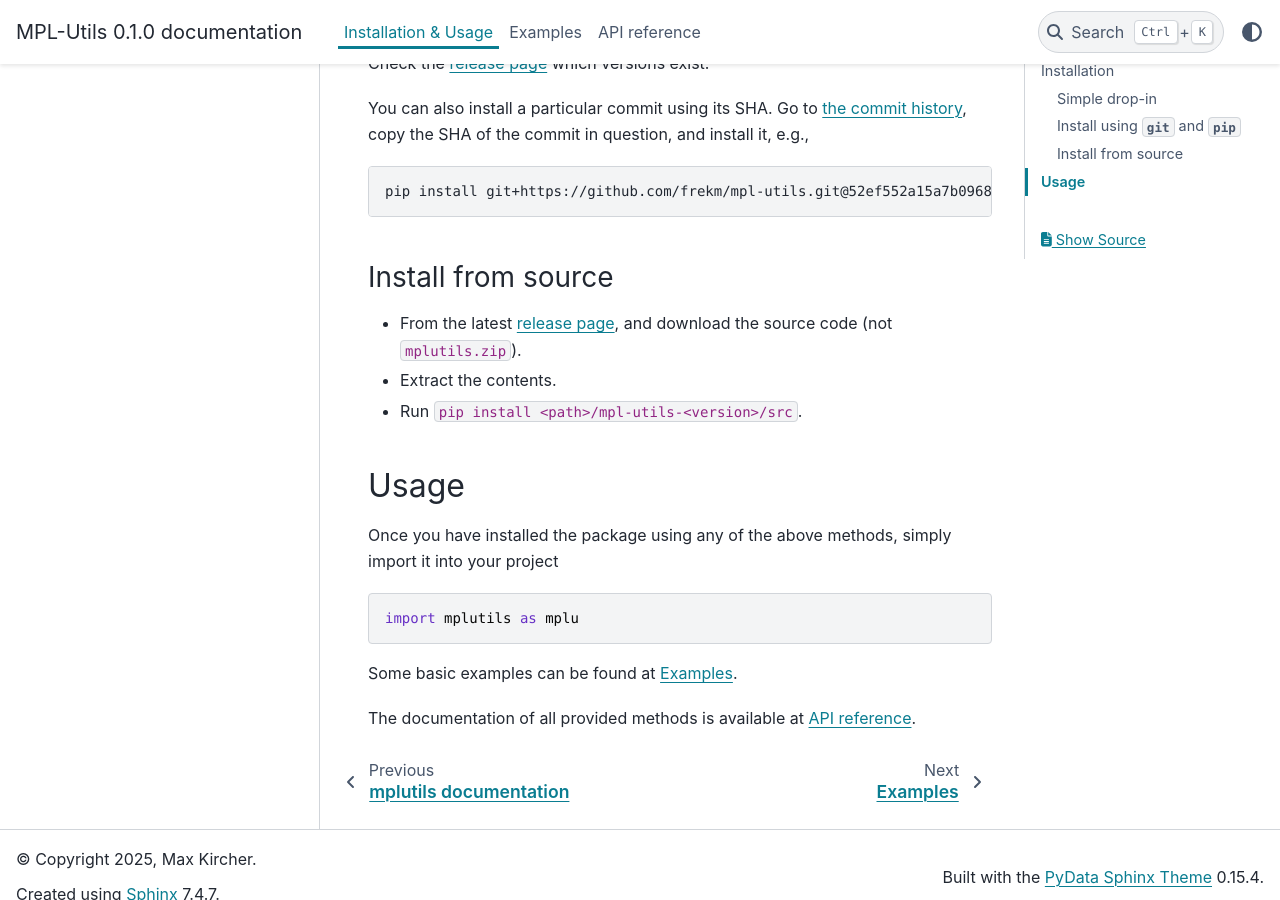
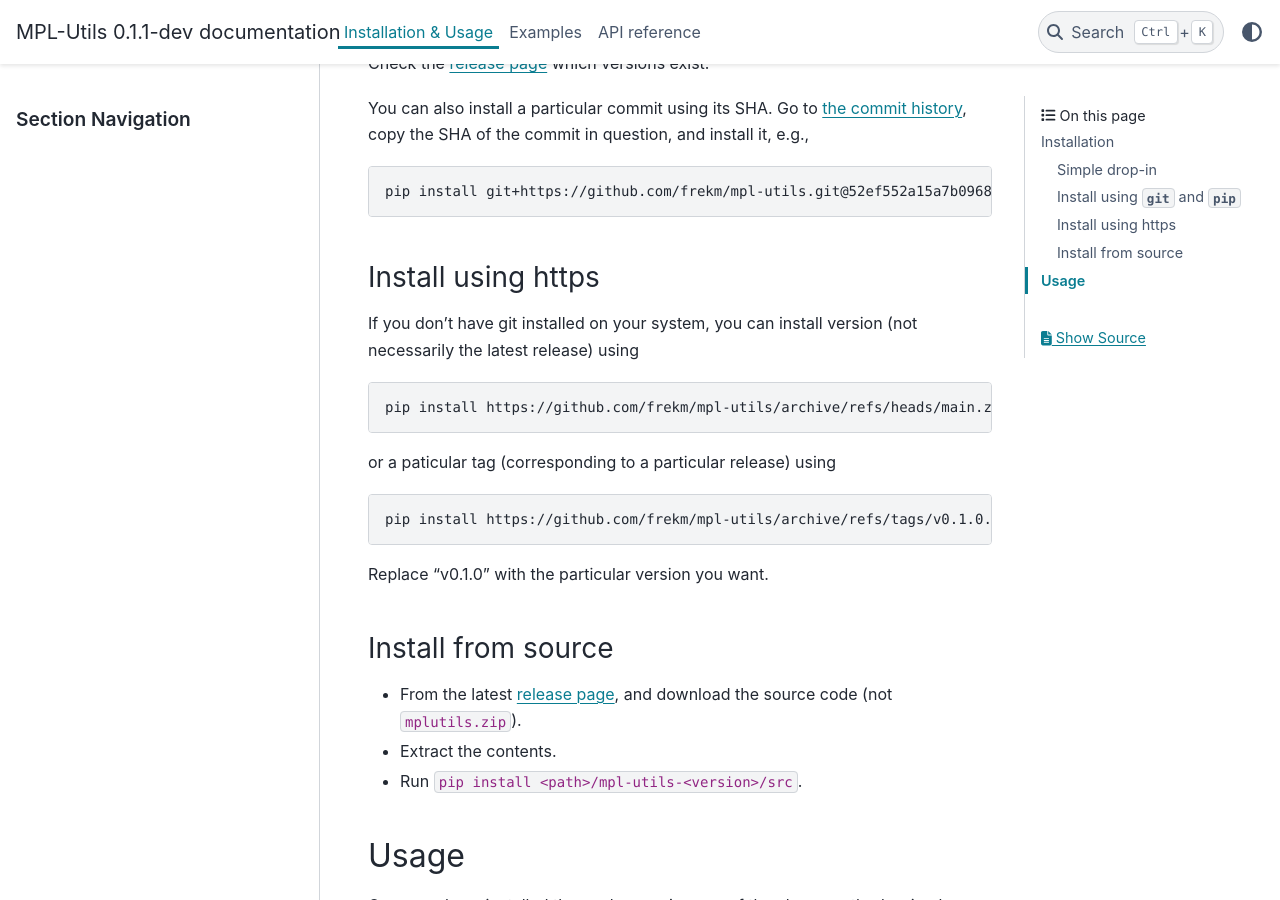
Before and after one commit to frekm/mpl-utils, a Sphinx documentation site: the page built from docs/source/installation.rst, in a window 1280 px wide and 900 px high, scrolled down 1047 px. Built offline with Sphinx 7.4.7 and the PyData theme 0.15.4, drawn with Linux system fonts in a browser that asks for light colours.

Commit message:
update installation docs

```diff
--- a/docs/source/installation.rst
+++ b/docs/source/installation.rst
@@ -28,6 +28,8 @@ The simplest way is using ``pip``:
 
 Other methods are listed `here <https://matplotlib.org/stable/install/index.html>`__.
 
+
+
 Install using ``git`` and ``pip``
 ---------------------------------
 
@@ -56,6 +58,24 @@ SHA of the commit in question, and install it, e.g.,
     pip install git+https://github.com/frekm/mpl-utils.git@52ef552a15a7b096824dd6457f35f40542f30686
 
 
+Install using https
+-------------------
+
+If you don't have git installed on your system, you can install version
+(not necessarily the latest release) using
+
+.. code-block:: shell
+
+    pip install https://github.com/frekm/mpl-utils/archive/refs/heads/main.zip
+
+or a paticular tag (corresponding to a particular release) using
+
+.. code-block:: shell
+
+    pip install https://github.com/frekm/mpl-utils/archive/refs/tags/v0.1.0.zip
+
+Replace "v0.1.0" with the particular version you want.
+
 Install from source
 -------------------
 
--- a/pyproject.toml
+++ b/pyproject.toml
@@ -1,6 +1,6 @@
 [project]
 name = "mplutils"
-version = "0.1.0" # also update _version.py
+version = "0.1.1-dev" # also update _version.py
 authors = [{ name = "Max Kircher" }]
 description = """
     A collection of utility methods to manipulate matplotlib figures.
--- a/src/mplutils/_version.py
+++ b/src/mplutils/_version.py
@@ -1 +1 @@
-__version__ = "0.1.0"  # also update in pyproject.toml
+__version__ = "0.1.1-dev"  # also update in pyproject.toml
```
